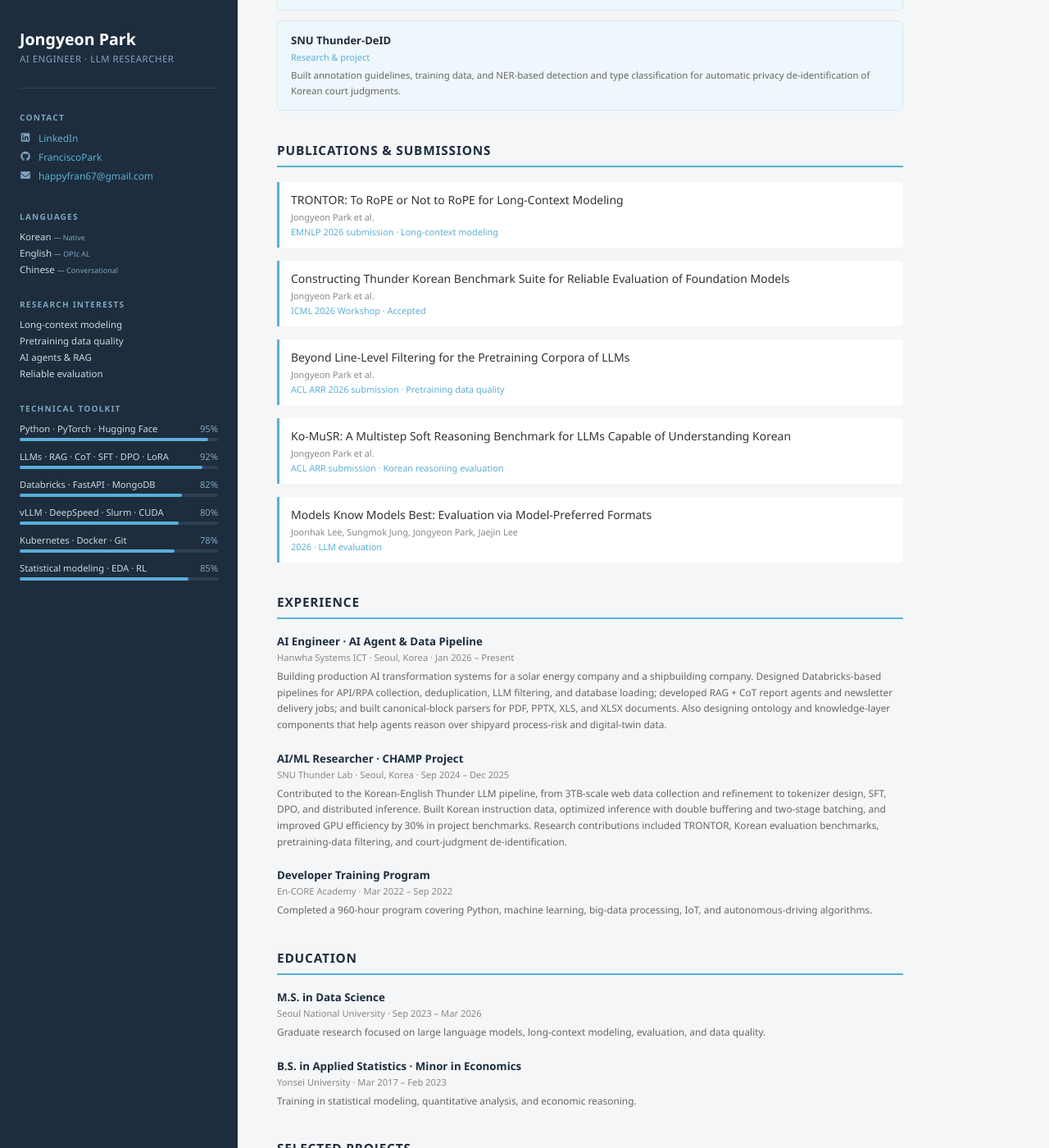
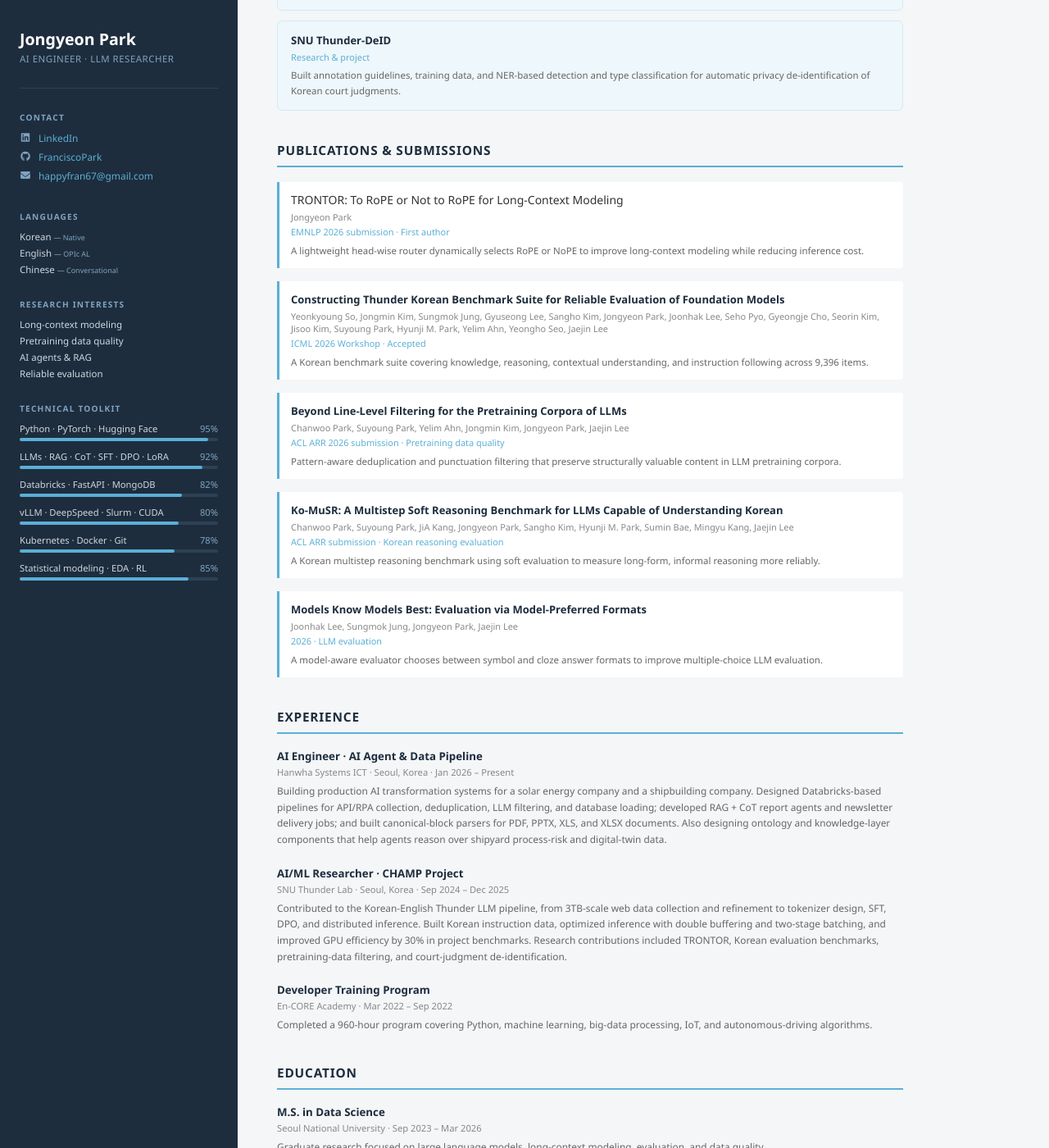
Before and after one commit to FranciscoPark/FranciscoPark.github.io, a Jekyll site: the page built from index.html, in a window 1280 px wide and 1400 px high, scrolled down 520 px. Shown: the whole window at 82% size. Built offline with Jekyll 4.4.1, drawn with Linux system fonts in a browser that asks for light colours; some of the changed text lies outside the part shown.

Commit message:
Restore publication links and preserve project portfolio

```diff
--- a/_data/data.yml
+++ b/_data/data.yml
@@ -79,24 +79,29 @@ publications:
   papers:
     - title: "TRONTOR: To RoPE or Not to RoPE for Long-Context Modeling"
       link: "#"
-      authors: Jongyeon Park et al.
-      conference: "EMNLP 2026 submission · Long-context modeling"
+      authors: Jongyeon Park
+      conference: "EMNLP 2026 submission · First author"
+      description: A lightweight head-wise router dynamically selects RoPE or NoPE to improve long-context modeling while reducing inference cost.
     - title: "Constructing Thunder Korean Benchmark Suite for Reliable Evaluation of Foundation Models"
-      link: "#"
-      authors: Jongyeon Park et al.
+      link: "https://openreview.net/forum?id=oJ3rhISSqO"
+      authors: Yeonkyoung So, Jongmin Kim, Sungmok Jung, Gyuseong Lee, Sangho Kim, Jongyeon Park, Joonhak Lee, Seho Pyo, Gyeongje Cho, Seorin Kim, Jisoo Kim, Suyoung Park, Hyunji M. Park, Yelim Ahn, Yeongho Seo, Jaejin Lee
       conference: "ICML 2026 Workshop · Accepted"
+      description: A Korean benchmark suite covering knowledge, reasoning, contextual understanding, and instruction following across 9,396 items.
     - title: "Beyond Line-Level Filtering for the Pretraining Corpora of LLMs"
-      link: "#"
-      authors: Jongyeon Park et al.
+      link: "https://arxiv.org/abs/2510.24139"
+      authors: Chanwoo Park, Suyoung Park, Yelim Ahn, Jongmin Kim, Jongyeon Park, Jaejin Lee
       conference: "ACL ARR 2026 submission · Pretraining data quality"
+      description: Pattern-aware deduplication and punctuation filtering that preserve structurally valuable content in LLM pretraining corpora.
     - title: "Ko-MuSR: A Multistep Soft Reasoning Benchmark for LLMs Capable of Understanding Korean"
-      link: "#"
-      authors: Jongyeon Park et al.
+      link: "https://arxiv.org/abs/2510.24150"
+      authors: Chanwoo Park, Suyoung Park, JiA Kang, Jongyeon Park, Sangho Kim, Hyunji M. Park, Sumin Bae, Mingyu Kang, Jaejin Lee
       conference: "ACL ARR submission · Korean reasoning evaluation"
+      description: A Korean multistep reasoning benchmark using soft evaluation to measure long-form, informal reasoning more reliably.
     - title: "Models Know Models Best: Evaluation via Model-Preferred Formats"
-      link: "#"
+      link: "https://arxiv.org/abs/2601.22699"
       authors: Joonhak Lee, Sungmok Jung, Jongyeon Park, Jaejin Lee
       conference: "2026 · LLM evaluation"
+      description: A model-aware evaluator chooses between symbol and cloze answer formats to improve multiple-choice LLM evaluation.
 
 projects:
   title: Selected projects
@@ -113,9 +118,17 @@ projects:
       link: "https://github.com/FranciscoPark/BKMS2"
       tagline: PDF-to-vector-database question answering pipeline built with LangChain.
       category: AI Agents
+    - title: KSPI NLP Competition
+      link: "https://github.com/FranciscoPark/DS_Portfolio/tree/main/industrial_classifcation_kostra"
+      tagline: Korean industrial classification using KoBigBird, KoELECTRA, and KoBERT with ensemble inference.
+      category: AI Agents
     - title: SurAI — Tennis Court Detection
       link: "https://github.com/FranciscoPark/SurAI"
       tagline: Amateur tennis court and ball detection using YOLOv8 and PyTorch.
+      category: Vision
+    - title: Style Transfer CNN
+      link: "https://github.com/FranciscoPark/DS_Portfolio/blob/main/Style_Transfer_CNN.pdf"
+      tagline: Neural artistic style transfer using convolutional neural networks in PyTorch.
       category: Vision
     - title: ML/DL Implementations
       link: "https://github.com/FranciscoPark/DS_Portfolio/tree/main/mldl"
@@ -125,6 +138,14 @@ projects:
       link: "https://github.com/FranciscoPark/rl_mini_metro"
       tagline: Deep Q-Network agent trained to play Mini Metro.
       category: Reinforcement Learning
+    - title: League of Legends EDA
+      link: "https://github.com/FranciscoPark/lol_champs"
+      tagline: Exploratory data analysis and visualization of League of Legends champion statistics using R and ggplot2.
+      category: Data Science
+    - title: K-Means Clustering
+      link: "https://github.com/FranciscoPark/DS_Portfolio/blob/main/K_Means.ipynb"
+      tagline: K-means clustering on the IRIS dataset using scikit-learn.
+      category: Data Science
 
 skills:
   title: Technical toolkit
--- a/_layouts/default.html
+++ b/_layouts/default.html
@@ -138,6 +138,7 @@
     .pub-title a:hover { color: #5bafd6; }
     .pub-authors { font-size: 0.78em; color: #888; margin-top: 4px; }
     .pub-venue   { font-size: 0.78em; color: #5bafd6; margin-top: 3px; }
+    .pub-description { font-size: 0.82em; color: #666; line-height: 1.55; margin-top: 7px; }
 
     /* research highlights */
     .research-item {
@@ -311,6 +312,7 @@
       </div>
       <div class="pub-authors">{{ paper.authors }}</div>
       <div class="pub-venue">{{ paper.conference }}</div>
+      {% if paper.description %}<div class="pub-description">{{ paper.description }}</div>{% endif %}
     </div>
     {% endfor %}
   </section>
@@ -345,7 +347,7 @@
   {% if d.projects %}
   <section>
     <h2>{{ d.projects.title }}</h2>
-    {% assign cat_order = "AI Agents,Vision,Foundations,Reinforcement Learning" | split: "," %}
+    {% assign cat_order = "AI Agents,Vision,Foundations,Reinforcement Learning,Data Science" | split: "," %}
     {% for cat in cat_order %}
       {% assign cat_projects = d.projects.assignments | where: "category", cat %}
       {% if cat_projects.size > 0 %}
```
